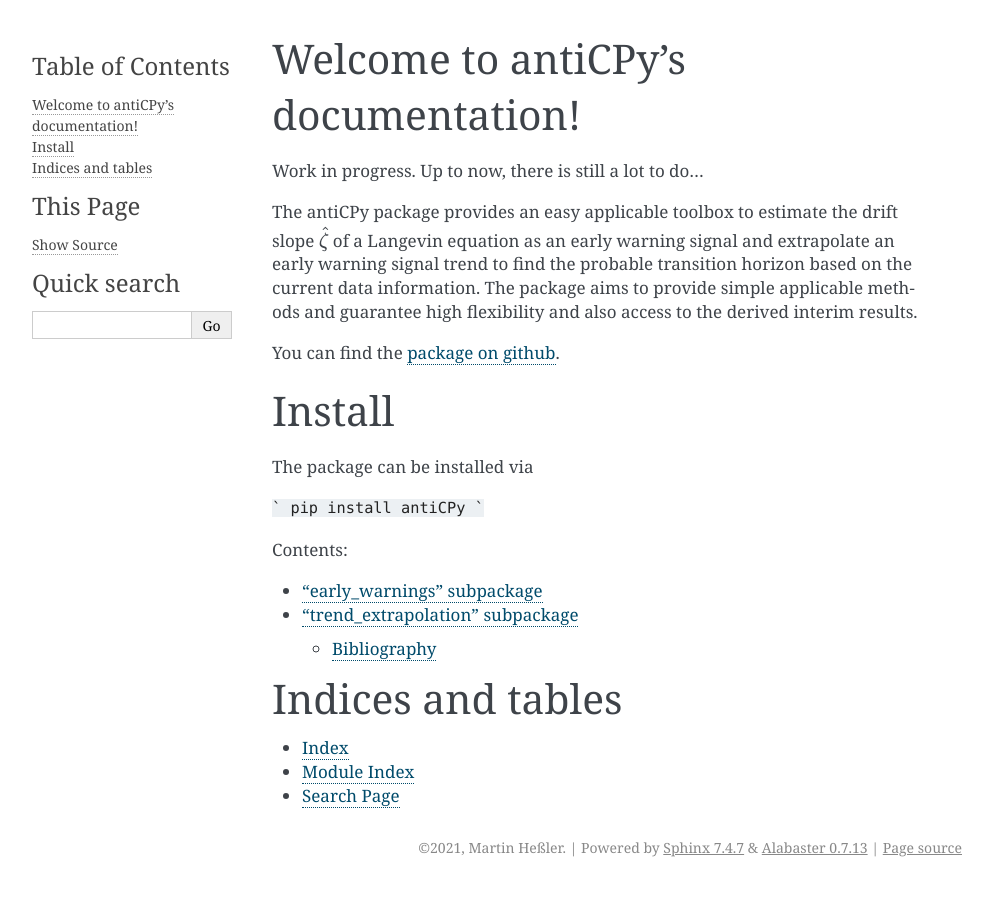
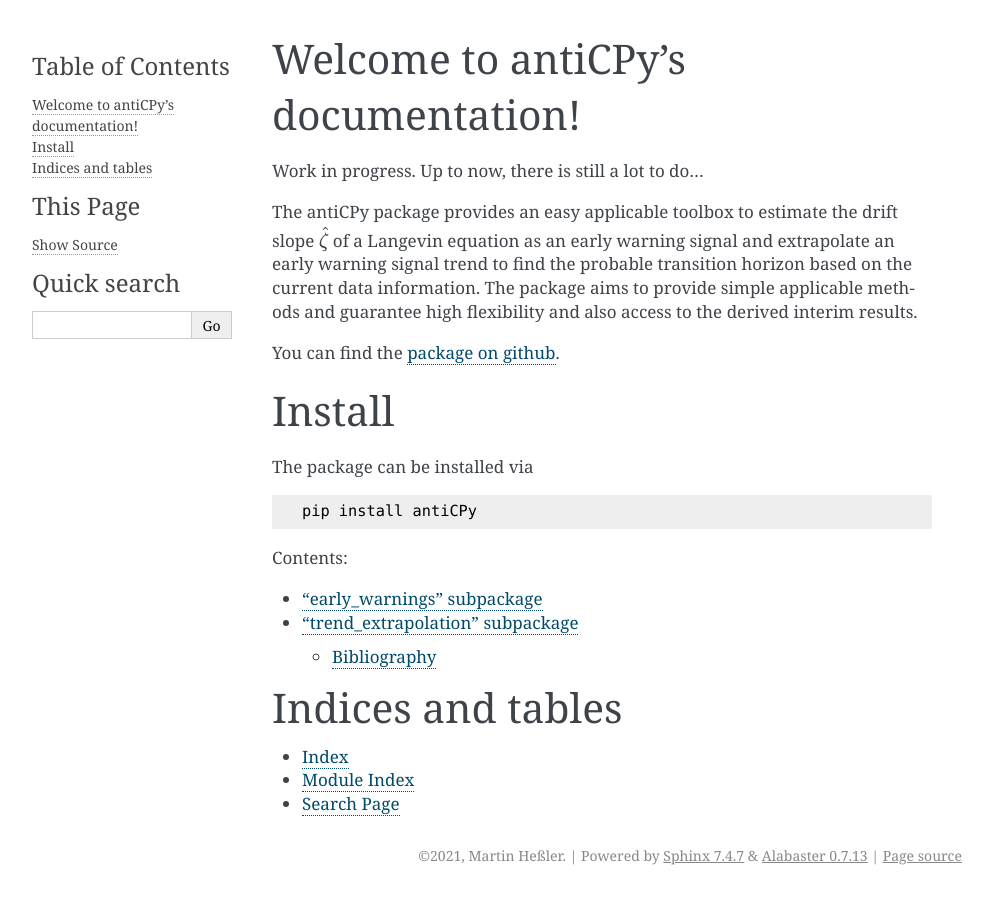
Before and after one commit to MartinHessler/antiCPy, a Sphinx documentation site: the page built from docs/index.rst, in a window 1280 px wide. Shown: the whole page, without its empty margins (148-1141 px from the left). Built offline with Sphinx 7.4.7, drawn with Linux system fonts in a browser that asks for light colours.

````diff
--- a/docs/index.rst
+++ b/docs/index.rst
@@ -15,11 +15,10 @@ You can find the `package on github <https://github.com/MartinHessler/antiCPy>`_
 Install
 =======
 
-The package can be installed via
+The package can be installed via ::
 
-```
-pip install antiCPy
-```
+   pip install antiCPy
+
 
 .. toctree::
    :maxdepth: 3
````
